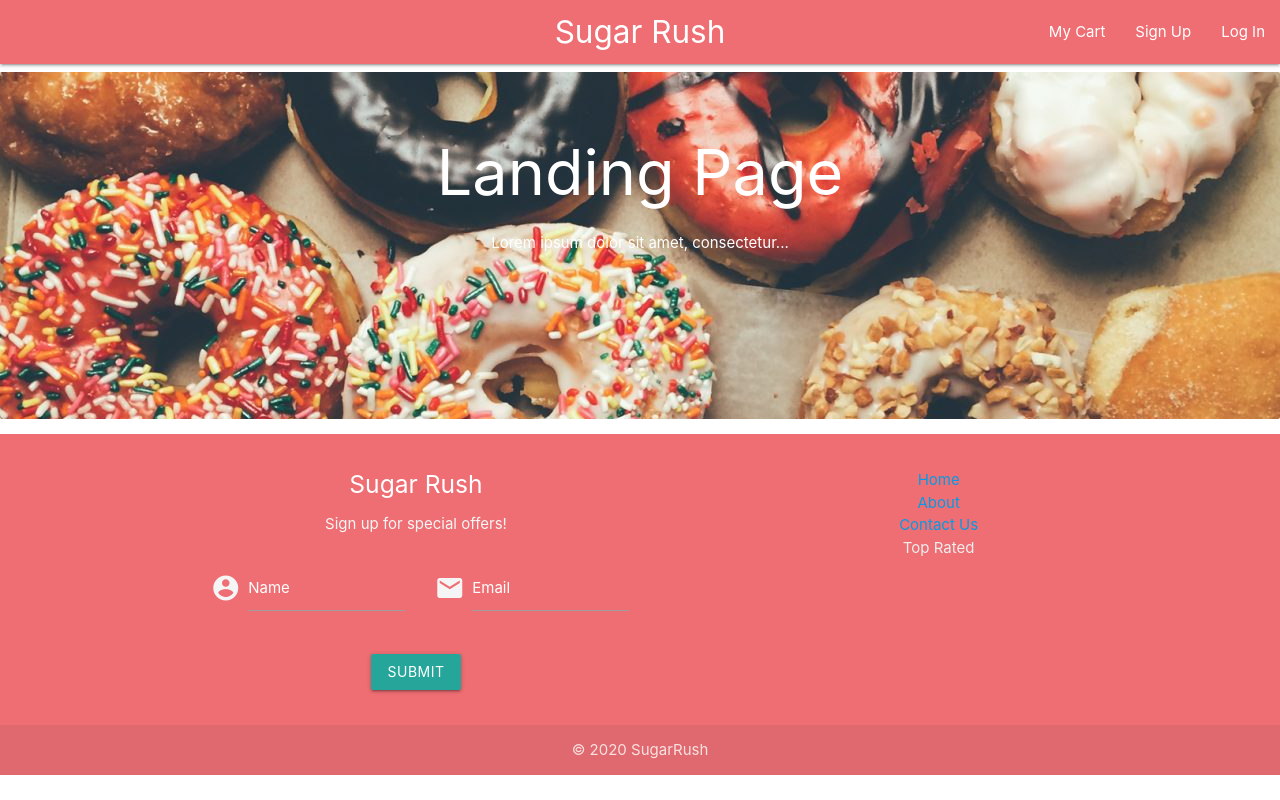
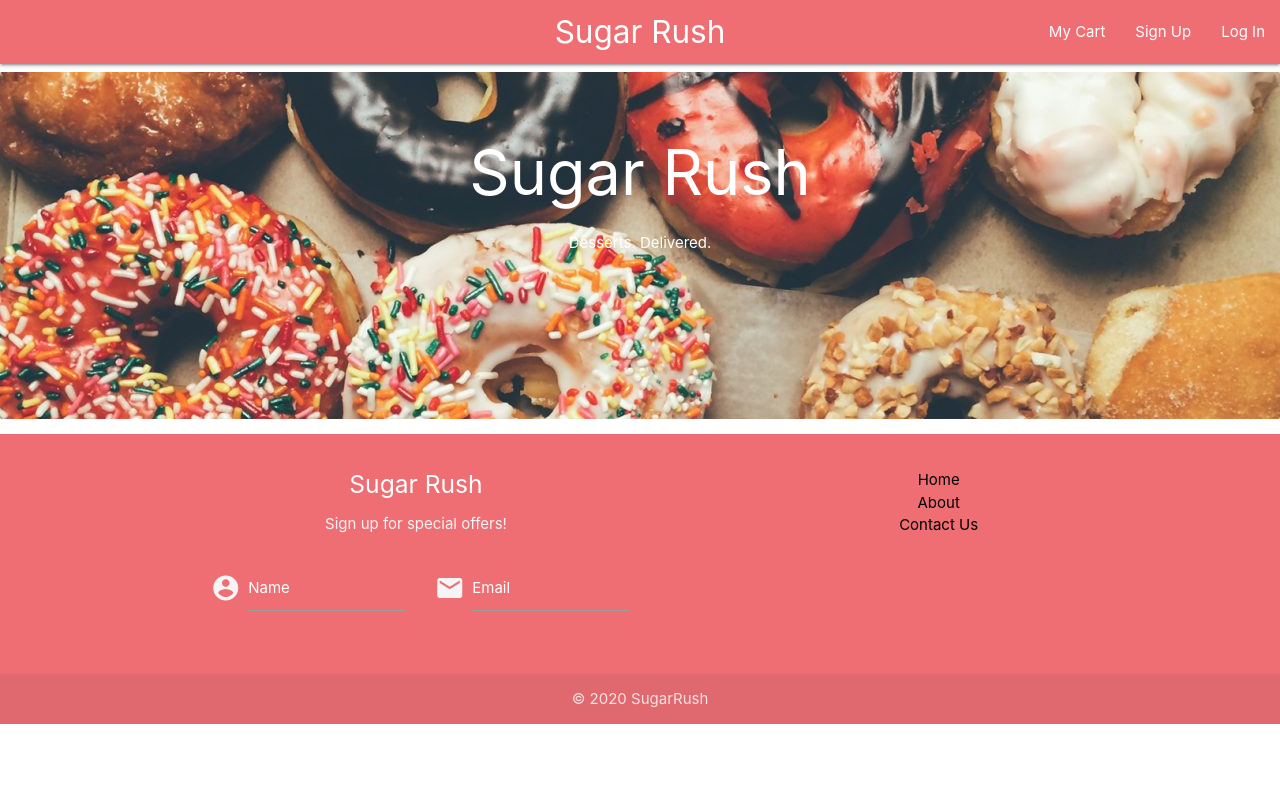
Before and after one commit to laurenhallau/Sugar-Rush, a React (Create React App) app in the folder client/: page /searchdetail in a window 1280 px wide. Built offline with nearby package versions, Linux system fonts and the light colour scheme.

Commit message:
style updates

```diff
--- a/client/src/App.js
+++ b/client/src/App.js
@@ -17,11 +17,10 @@ import About from "./pages/About";
 import PrivateRoute from "./Components/private-route/PrivateRoute";
 import Dashboard from "./Components/dashboard/Dashboard";
 import Checkout from "./pages/Checkout";
-
 import { BrowserRouter as Router, Switch, Route } from "react-router-dom";
-
 import { Provider } from "react-redux";
 import store from "./store";
+import M from "materialize-css";
 
 if (localStorage.jwtToken) {
   // Set auth token header auth
@@ -46,6 +45,7 @@ class App extends Component {
     cart: [],
   };
 
+
   addToCart = (e) => {
     const dessert = {
       description: e.target.dataset.desc,
@@ -54,6 +54,8 @@ class App extends Component {
     this.setState({ cart: [...this.state.cart, dessert] });
     console.log(this.state.cart);
   };
+
+
 
   render() {
     return (
--- a/client/src/Components/Footer/Footer.js
+++ b/client/src/Components/Footer/Footer.js
@@ -2,6 +2,7 @@ import React, { Component } from "react";
 import {Footer} from "react-materialize";
 import "./style.css"
 import {Link} from 'react-router-dom';
+
 
 class pageFooter extends Component{
   render(){
@@ -27,11 +28,6 @@ class pageFooter extends Component{
           Contact Us
           </Link>
               </li>
-              <li>
-                <a className="grey-text text-lighten-3" href="#!">
-                  Top Rated
-                </a>
-              </li>
             </ul>
           }
         >
@@ -44,15 +40,16 @@ class pageFooter extends Component{
               <div className="input-field col s6">
           <i className="material-icons prefix">account_circle</i>
           <input id="icon_mail" type="tel" className="validate" />
-          <label for="icon_mail" className="white-text">Name</label>
+          <label className="white-text">Name</label>
         </div>
       <div className="input-field col s6">
           <i className="material-icons prefix">mail</i>
           <input id="icon_mail" type="tel" className="validate" />
-          <label for="icon_mail" className="white-text">Email</label>
+          <label className="white-text">Email</label>
         </div>
+        {/* <SubmitButton onClick={this.handleSubmit} /> */}
       </div>
-<button className="btn">Submit</button>
+
           </form>
           </p>
         </Footer>
--- a/client/src/Components/Footer/style.css
+++ b/client/src/Components/Footer/style.css
@@ -2,3 +2,7 @@
     display: flex;
     flex-direction: column;
 }
+a {
+    text-decoration:none;
+    color:black;
+}
--- a/client/src/Components/Jumbotron/Jumbotron.js
+++ b/client/src/Components/Jumbotron/Jumbotron.js
@@ -14,8 +14,8 @@ class Jumbotron extends Component {
     return (
       <div className="card-panel grey lighten-2" style={jumbotronStyle}>
         <div className="container white-text">
-          <h1>Landing Page</h1>
-          <p>Lorem ipsum dolor sit amet, consectetur...</p>
+          <h1>Sugar Rush</h1>
+          <p>Desserts. Delivered.</p>
         </div>
       </div>
     );
--- a/client/src/pages/Contact.js
+++ b/client/src/pages/Contact.js
@@ -1,6 +1,9 @@
 import React from "react";
 
+
 function Contact() {
+
+
   return (
     <div className="container">
       <h3 style={{ textAlign: "center" }}>Contact</h3>
@@ -36,7 +39,10 @@ function Contact() {
           <textarea id="icon_prefix2" class="materialize-textarea"></textarea>
           <label for="icon_prefix2">Message</label>
         </div>
+
       </div>
+
+      {/* <a className="waves-effect waves-light btn">Send</a> */}
           </form>
       </div>
     </div>
--- a/client/src/pages/Home.js
+++ b/client/src/pages/Home.js
@@ -60,7 +60,7 @@ class Home extends Component {
     // console.log(this.state.searchQuery)
     return (
       <div>
-        <h1>Home Page</h1>
+
         <SearchArea
         handleSearchRes={this.handleSearchRes}
         handleInputChange={this.handleInputChange}
--- a/client/src/pages/SearchDetail.js
+++ b/client/src/pages/SearchDetail.js
@@ -1,7 +1,7 @@
 //import React, { useState, useEffect } from "react";
-import React, { Component, useState, useEffect, setItem } from "react";
+import React, { Component } from "react";
 import API from "../utils/API";
-import { Link, withRouter, useParams } from "react-router-dom";
+import { Link, withRouter } from "react-router-dom";
 import M from "materialize-css";
 
 
@@ -48,8 +48,7 @@ class SearchDetail extends Component {
       <div className="searchDetail">
         <div>
           <h1>{this.state.item.name}</h1>
-          <h3>Address: {this.state.item.location.address}</h3>
-        <h4>City: {this.state.item.location.locality}</h4>
+
 
           <div className="row">
             <div className="col s12">
@@ -78,11 +77,11 @@ class SearchDetail extends Component {
             <div id="test1" className="col s12">
               <h2>{this.state.item.name}</h2>
               <h5>{this.state.item.location.address}</h5>
-              <p>Phone Number</p>
+              {/* <p>{this.state.item.phone_number}</p> */}
             </div>
             <div id="test2" className="col s12 ">
               <ul className="collection with-header">
-                <li className="collection-header">Menu</li>
+                <li className="collection-header"><h3>Menu</h3></li>
                 <li className="collection-item">
                   <div>
                    <p>{this.state.item.dessertOne.description}</p>
```
Also changed, not shown: client/src/Components/SubmitButton/submitbutton.js (added, +42 -0 lines).
